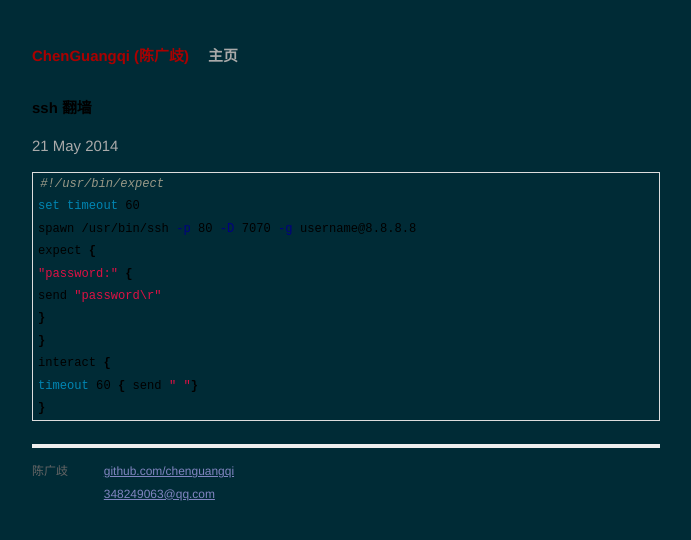
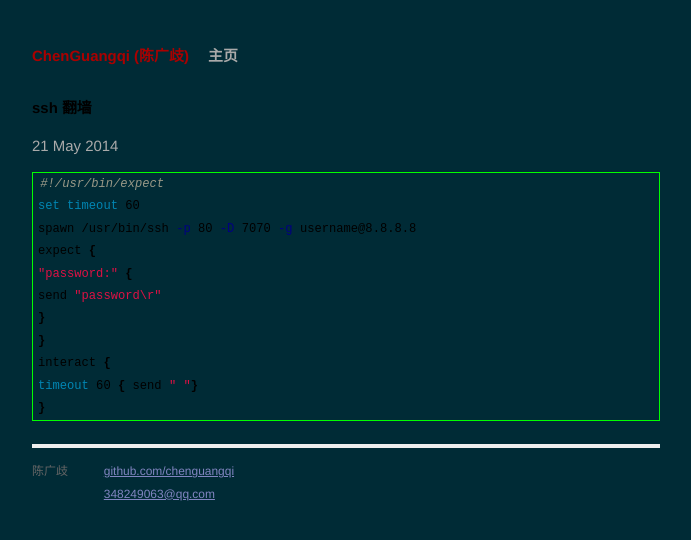
Before and after one commit to chenguangqi/chenguangqi.github.io, a Jekyll site: the page built from _posts/2014-05-21-ssh-proxy.markdown, in a window 1280 px wide. Shown: the top 540 px of the page, without its empty margins (294-985 px from the left). Built offline with Jekyll 4.4.1, drawn with Linux system fonts in a browser that asks for light colours.

Commit message:
Update main.css

```diff
--- a/css/main.css
+++ b/css/main.css
@@ -130,7 +130,7 @@ a:visited { color: #a0a; }
 
 /* standard */
 .post pre {
-  border: 1px solid #ddd;
+  border: 1px solid #0f0;
   background-color: #002B36;
   padding: 0 .4em;
 }
@@ -140,7 +140,7 @@ a:visited { color: #a0a; }
 }
 
 .post code {
-  border: 1px solid #ddd;
+  border: 1px solid #0f0;
   background-color: #002B36;
   padding: 0 .2em;
 }
@@ -151,7 +151,7 @@ a:visited { color: #a0a; }
 
 /* terminal */
 .post pre.terminal {
-  border: 1px solid #000;
+  border: 1px solid #0f0;
   background-color: #002B36;
   color: #FFF;
 }
```
